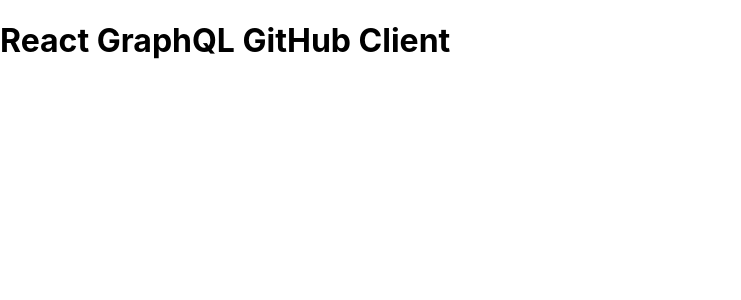
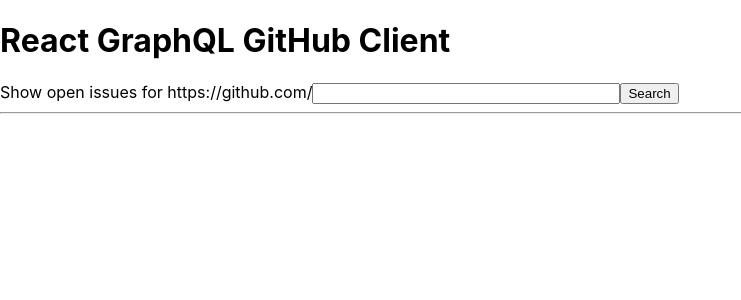
Before and after one commit to bladexr8/react-graphql-github-vanilla, a React (Create React App) app: page / in a window 1280 px wide. Shown: the top 300 px of the page, without its empty margins (0-741 px from the left). Built offline with nearby package versions, Linux system fonts and the light colour scheme; no server answers.

Commit message:
basic form

```diff
--- a/src/App.js
+++ b/src/App.js
@@ -17,6 +17,24 @@
     return (
       <div>
         <h1>{TITLE}</h1>
+
+        <form onSubmit={this.onSubmit}>
+          <label htmlFor="url">
+            Show open issues for https://github.com/
+          </label>
+          <input
+            id="url"
+            type="text"
+            onChange={this.onChange}
+            style={{ width: '300px' }}
+          />
+          <button type="submit">Search</button>
+        </form>
+
+        <hr />
+
+        {/* Here comes the result... */}
+
       </div>
     );
   }
```
